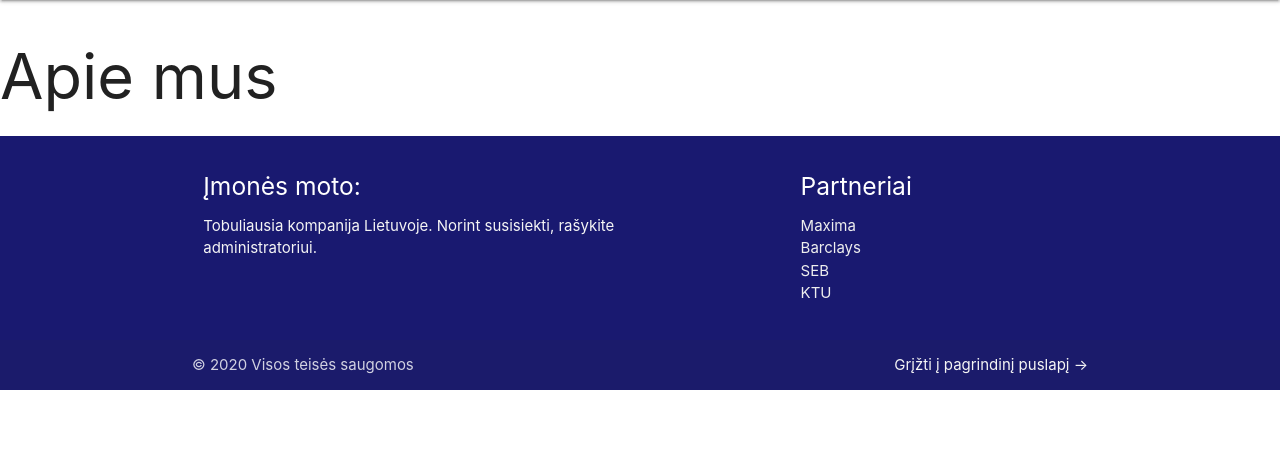
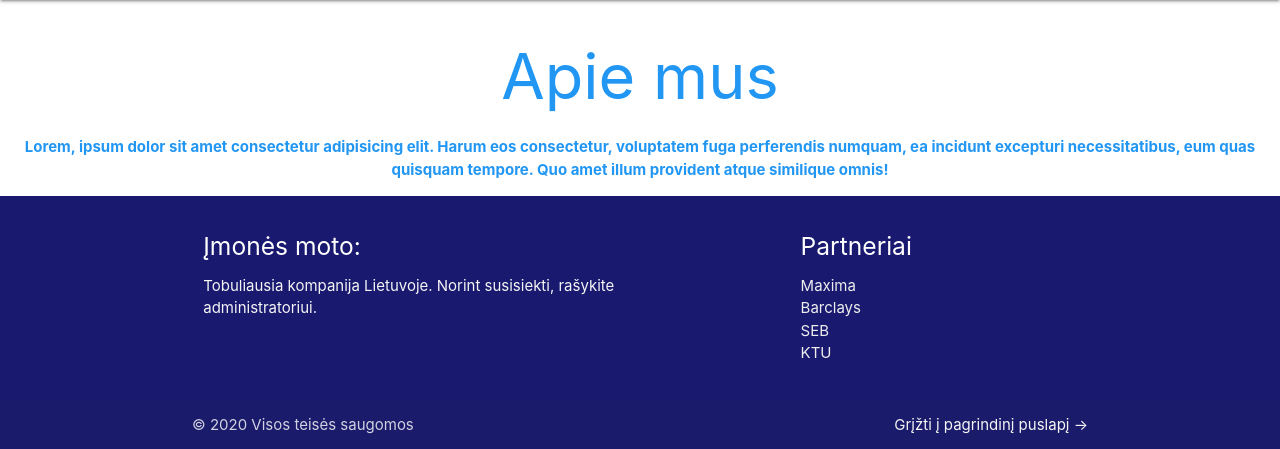
Before and after one commit to makdura/grupe2, a PHP site: page /about.php in a window 1280 px wide. Shown: the part 64-513 px from the top of the page. Run offline with PHP 8.4, Linux system fonts and the light colour scheme.

Commit message:
pirmi zingsniai

```diff
--- a/about.php
+++ b/about.php
@@ -1,10 +1,16 @@
 
 <?php include "header.php" ?>
 
+<!-- Čia apie puslapio vidinė dalis -->
 
+<div class="ApieInfo">
 
-<!-- Čia apie puslapio vidinė dalis -->
 <h1>Apie mus</h1>
 
 
+<p>Lorem, ipsum dolor sit amet consectetur adipisicing elit. Harum eos consectetur, voluptatem fuga perferendis numquam, ea incidunt excepturi necessitatibus, eum quas quisquam tempore. Quo amet illum provident atque similique omnis!</p>
+</div>
+
+
+
 <?php include "footer.php" ?>
--- a/styles/style.css
+++ b/styles/style.css
@@ -47,7 +47,13 @@ nav {
 
 /* Manto stiliaus kodas: */
 
-
+.ApieInfo{
+    font-weight: bold;
+    text-align: center;
+    font-feature-settings: "curs";
+    margin-left: auto;
+    margin-right: auto;
+    color: #2196F3;
 
 
 
```
